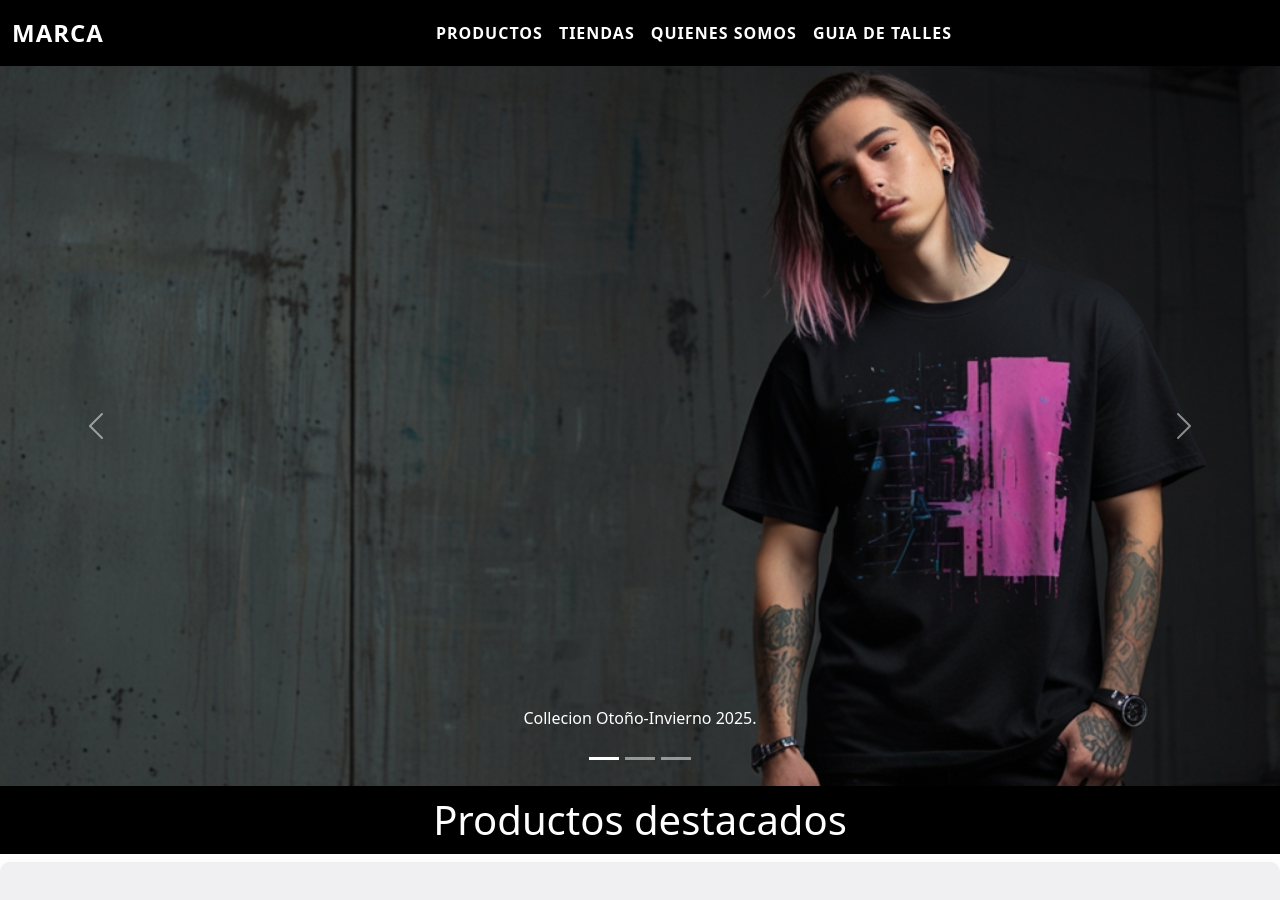
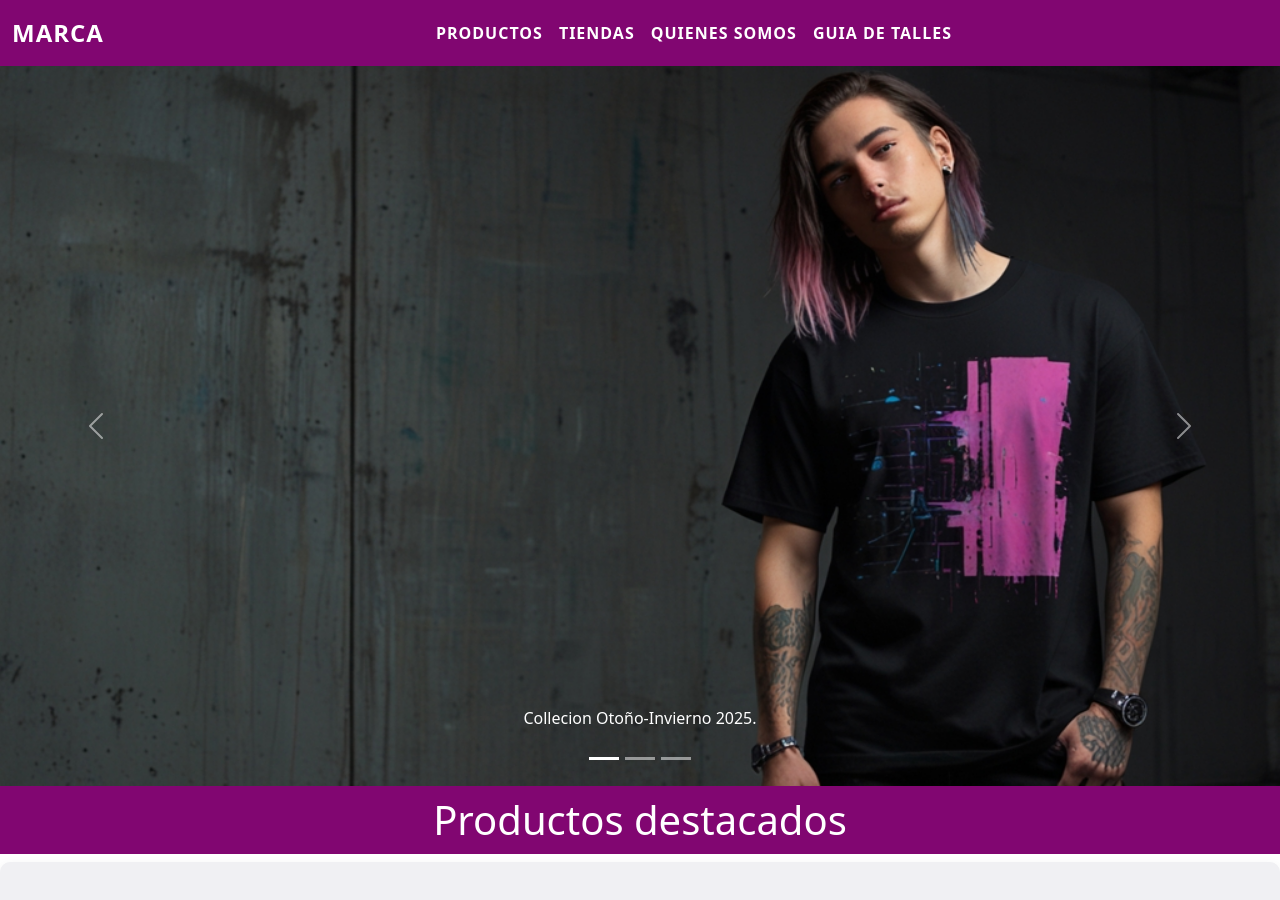
Before and after one commit to Emacord/marca, a website: page index.html in a window 1280 px wide. Shown: the top 900 px of the page. Drawn offline with nearby package versions, Linux system fonts and the light colour scheme.

Commit message:
cambie el color para verificar

```diff
--- a/css/styles.css
+++ b/css/styles.css
@@ -1,5 +1,5 @@
 .fondoNav {
-  background-color: #000;
+  background-color: #810671;
   padding: 10px 0;
 }
 .fondoNav .navbar-nav {
@@ -41,7 +41,7 @@
 .productosdestacadostitulo,
 .suscripcion,
 .productos {
-  background-color: #000;
+  background-color: #810671;
   color: #fff;
   padding: 10px;
 }
```
